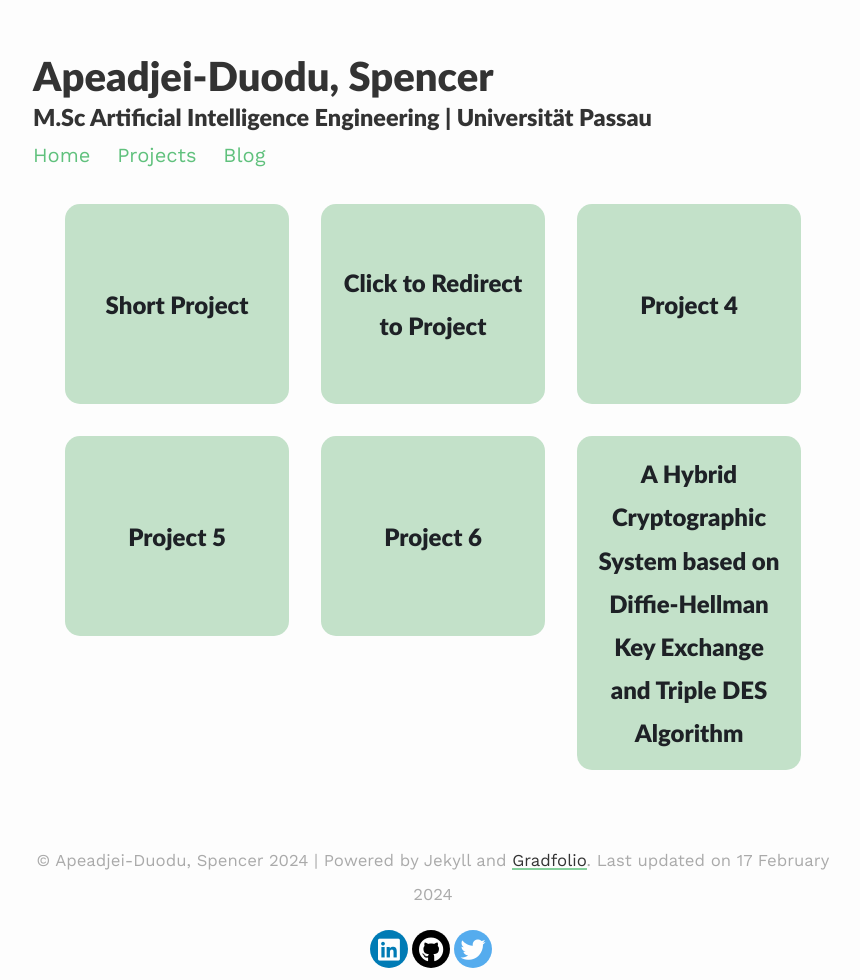
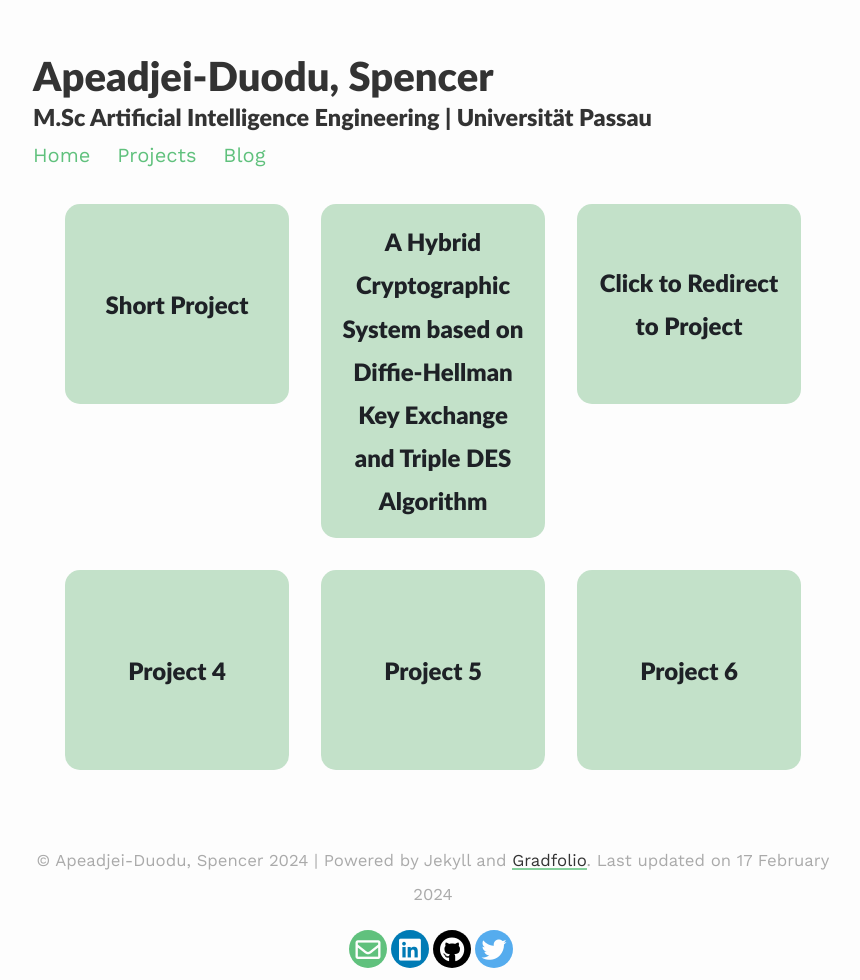
Before and after one commit to adkSpence/adkspence.github.io, a Jekyll site: the page built from _pages/projects.md, in a window 1280 px wide. Shown: the whole page, without its empty margins (207-1067 px from the left). Built offline with Jekyll 4.4.1, drawn with Linux system fonts in a browser that asks for light colours; nearby versions of some CDN libraries; part of the change alters nothing that is shown.

```diff
--- a/_config.yml
+++ b/_config.yml
@@ -3,7 +3,7 @@
 title: Apeadjei-Duodu, Spencer
 description: M.Sc Artificial Intelligence Engineering | Universität Passau
 
-email: #
+email: apeadj01@ads.uni-passau.de
 
 # Pagination
 paginate: 4
@@ -41,7 +41,7 @@ collections:
     permalink: /projects/:name/
     order:
       - shortProject.md
-      - longerProjectTitle.md
+      - abscondo.md
       - redirect.md
       - project4.md
       - project5.md
```
